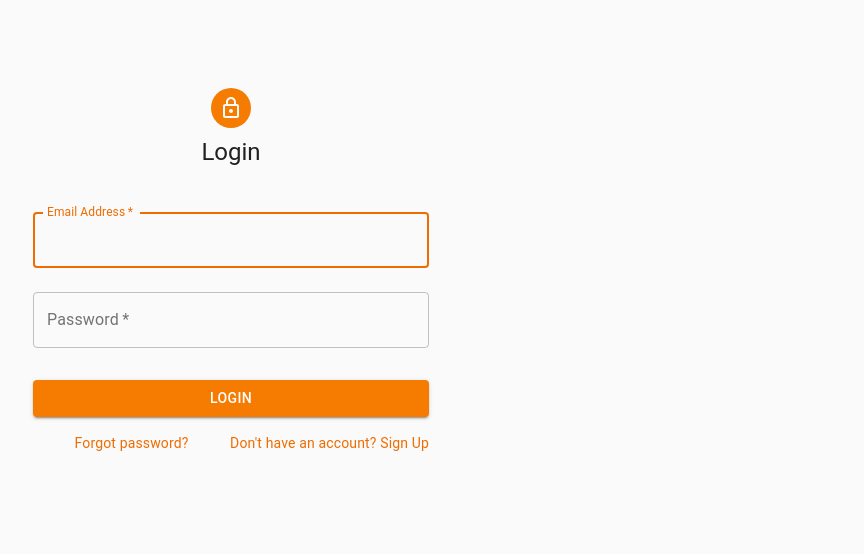
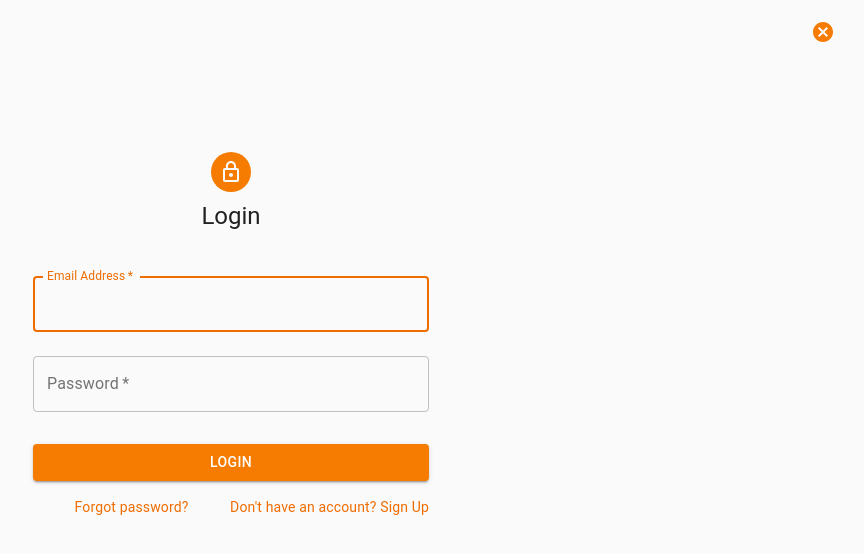
Before and after one commit to cdrubido9307/comp426_project, a React (Create React App) app: page /login in a window 1280 px wide. Shown: the top 554 px of the page, without its empty margins (409-1273 px from the left). Built offline with nearby package versions, Linux system fonts and the light colour scheme; no server answers.

Commit message:
Added onClose functionality to the signup and login form

```diff
--- a/src/views/Login.js
+++ b/src/views/Login.js
@@ -16,6 +16,9 @@ import { createMuiTheme, ThemeProvider } from '@material-ui/core/styles';
 import orange from '@material-ui/core/colors/orange';
 import { Link as RDLink, useHistory } from 'react-router-dom';
 import { useAuth } from '../contexts/AuthContext';
+import { AppBar, Toolbar } from '@material-ui/core';
+import CancelIcon from '@material-ui/icons/Cancel';
+import IconButton from '@material-ui/core/IconButton';
 
 const theme = createMuiTheme({
   palette: {
@@ -57,6 +60,13 @@ const useStyles = makeStyles((theme) => ({
       backgroundColor: '#FB8C00'
     },
   },
+  toolbar: {
+    background: 'none'
+  },
+  close: {
+    color: '#F57C00',
+    marginLeft: 'auto',
+  }
 }));
 
 export default function SignIn() {
@@ -83,9 +93,27 @@ export default function SignIn() {
     setLoading(false);
   }
 
+  function handleOnClose() {
+    history.push("/");
+  }
+
   const classes = useStyles();
 
   return (
+    <div>
+    <AppBar className={classes.menubar} position="static" elevation={0} color="transparent">
+        <Toolbar className={classes.toolbar}>
+        <IconButton className={classes.close}
+              aria-label="account of current user"
+              aria-controls="menu-appbar"
+              aria-haspopup="true"
+              color="inherit"
+              onClick={handleOnClose}
+            >
+              <CancelIcon />
+            </IconButton>
+        </Toolbar>
+      </AppBar>
     <Container component="main" maxWidth="xs">
       <CssBaseline />
       <div className={classes.paper}>
@@ -150,5 +178,6 @@ export default function SignIn() {
       </div>
 
     </Container>
+    </div>
   );
 }
--- a/src/views/Signup.js
+++ b/src/views/Signup.js
@@ -14,6 +14,9 @@ import { createMuiTheme, ThemeProvider } from '@material-ui/core/styles';
 import orange from '@material-ui/core/colors/orange';
 import { Link as RDLink, useHistory } from 'react-router-dom';
 import { useAuth } from '../contexts/AuthContext';
+import IconButton from '@material-ui/core/IconButton';
+import CancelIcon from '@material-ui/icons/Cancel';
+import { AppBar, Toolbar } from '@material-ui/core';
 
 const theme = createMuiTheme({
   palette: {
@@ -49,6 +52,13 @@ const useStyles = makeStyles((theme) => ({
       backgroundColor: '#FB8C00'
     },
   },
+  toolbar: {
+    background: 'none'
+  },
+  close: {
+    color: '#F57C00',
+    marginLeft: 'auto',
+  }
 }));
 
 export default function SignUp() {
@@ -66,7 +76,7 @@ export default function SignUp() {
   async function handleSubmit(e) {
     e.preventDefault();
 
-    if(passwordRef.current.value !== passwordConfirmRef.current.value) {
+    if (passwordRef.current.value !== passwordConfirmRef.current.value) {
       return setError('Passwords do not match. Please try again!');
     }
 
@@ -81,9 +91,27 @@ export default function SignUp() {
     setLoading(false)
   }
 
+  function handleOnClose() {
+    history.push("/");
+  }
+
   const classes = useStyles();
 
   return (
+    <div>
+      <AppBar className={classes.menubar} position="static" elevation={0} color="transparent">
+        <Toolbar className={classes.toolbar}>
+        <IconButton className={classes.close}
+              aria-label="account of current user"
+              aria-controls="menu-appbar"
+              aria-haspopup="true"
+              color="inherit"
+              onClick={handleOnClose}
+            >
+              <CancelIcon />
+            </IconButton>
+        </Toolbar>
+      </AppBar>
       <Container component="main" maxWidth="xs">
         <CssBaseline />
         <div className={classes.paper}>
@@ -93,7 +121,7 @@ export default function SignUp() {
           <Typography component="h1" variant="h5">
             Sign up
         </Typography>
-        <br/>
+          <br />
           {error && <Alert severity="error">{error}</Alert>}
           <ThemeProvider theme={theme}>
             <form onSubmit={handleSubmit} className={classes.form} noValidate>
@@ -173,7 +201,7 @@ export default function SignUp() {
             </Button>
               <Grid container justify="flex-end">
                 <Grid item>
-              <RDLink to='/login' style={{textDecoration: 'none'}}>
+                  <RDLink to='/login' style={{ textDecoration: 'none' }}>
                     <Link href="#" variant="body2">
                       Already have an account? Sign in
                 </Link>
@@ -184,5 +212,6 @@ export default function SignUp() {
           </ThemeProvider>
         </div>
       </Container>
+    </div>
   );
 }
```
Lines whose indentation alone changed are shown as unchanged.
